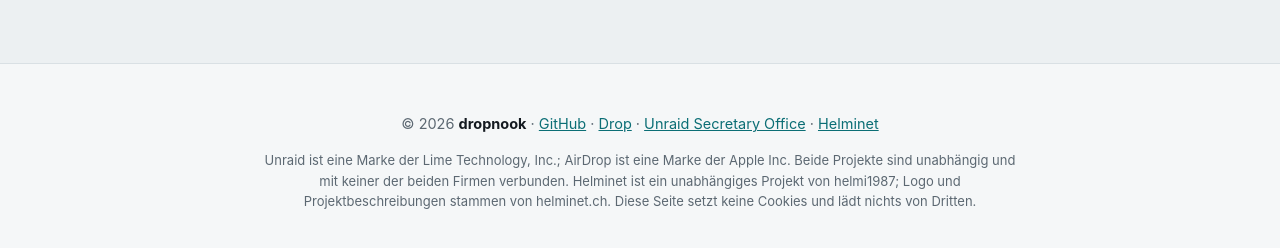
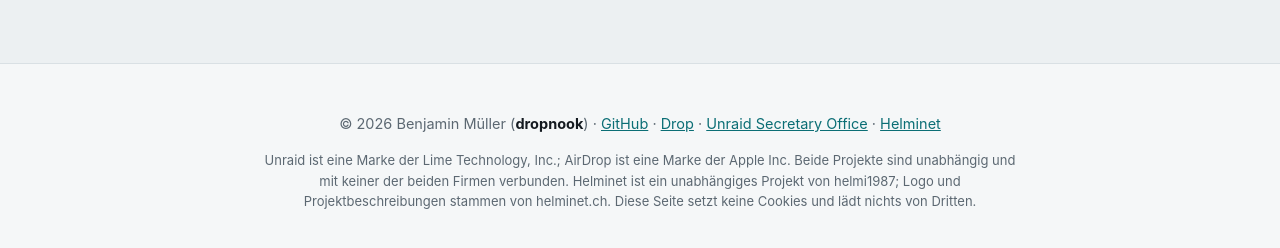
Before and after one commit to dropnook/dropnook-home, a plain HTML site: page de/index.html in a window 1280 px wide. Shown: the part 4359-4607 px from the top of the page. Drawn offline with Linux system fonts and the light colour scheme.

Commit message:
Site footer: copyright line names the author

```diff
--- a/de/index.html
+++ b/de/index.html
@@ -369,7 +369,7 @@
 
 <footer class="foot">
   <div class="wrap">
-    <p>© 2026 <b>dropnook</b>
+    <p>© 2026 Benjamin Müller (<b>dropnook</b>)
       · <a href="https://github.com/dropnook">GitHub</a>
       · <a href="https://drop.dropnook.app/de/">Drop</a>
       · <a href="https://uso.dropnook.app/de/">Unraid Secretary Office</a>
```
Also changed, not shown: index.html (+1 -1 lines).
